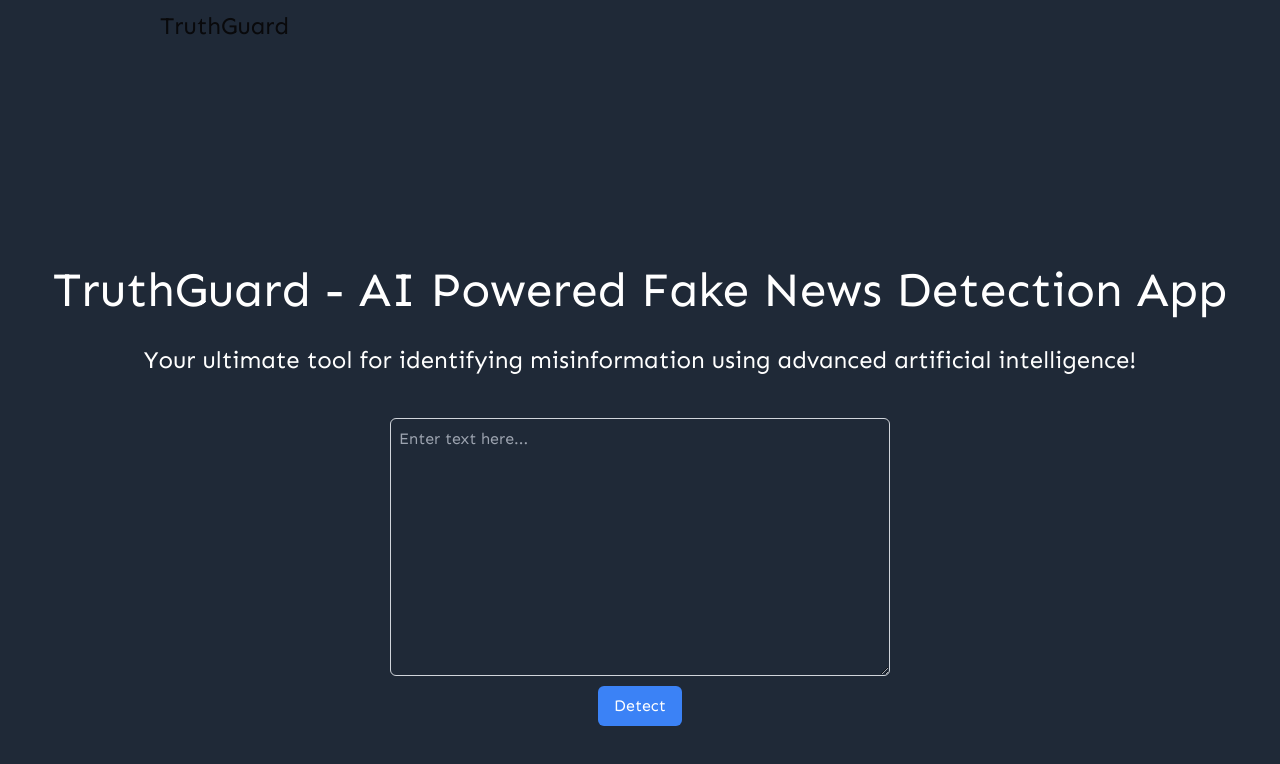
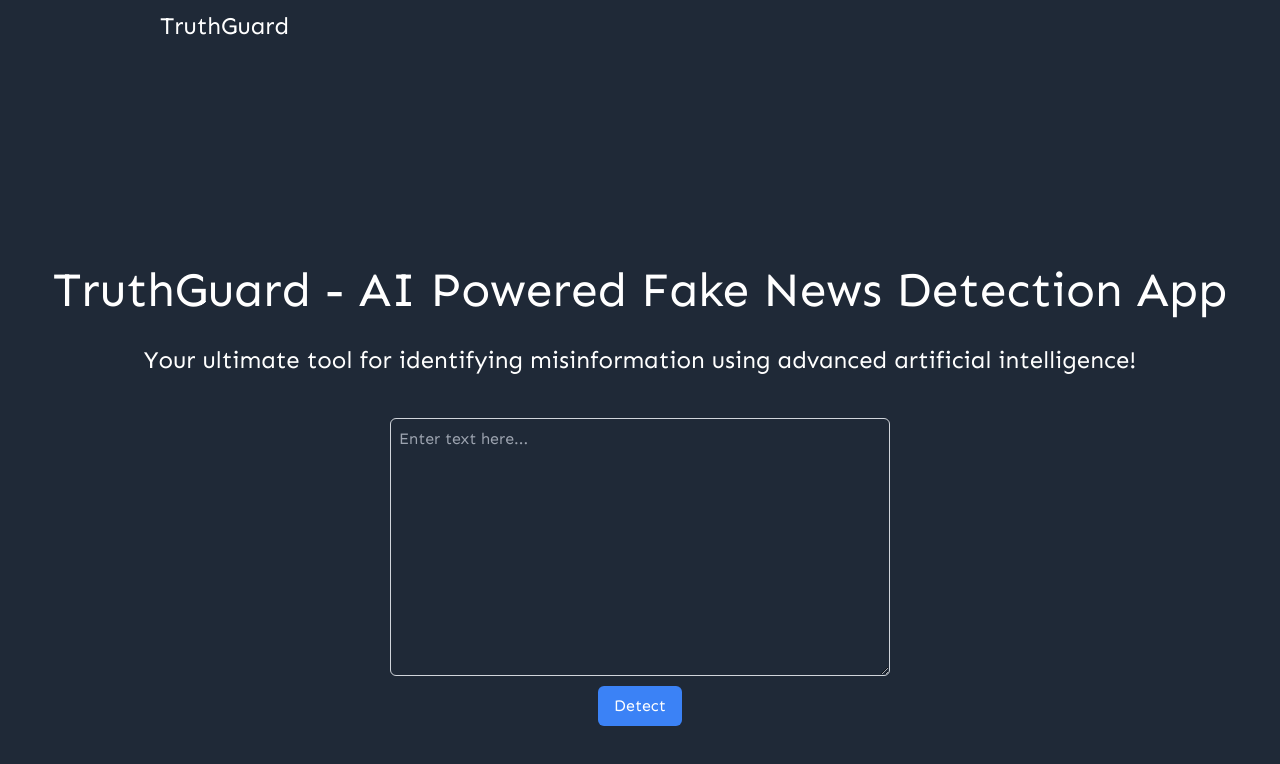
Before and after one commit to hassangulzar1/TruthGuard, a Next.js app: page / in a window 1280 px wide. Shown: the top 764 px of the page. Built offline with nearby package versions, Linux system fonts and the light colour scheme.

Commit message:
change navbar color

```diff
--- a/app/page.jsx
+++ b/app/page.jsx
@@ -4,7 +4,6 @@ import React, { useState } from "react";
 
 const Hero = () => {
   const [input, setInput] = useState("");
-  const [inputType, setInputType] = useState("text");
   const [result, setResult] = useState(null);
   const [error, setError] = useState(null);
 
--- a/components/Logo.jsx
+++ b/components/Logo.jsx
@@ -2,7 +2,7 @@ import React from "react";
 const Logo = () => {
   return (
     <div>
-      <h1 style={{ fontSize: "1.5rem" }}>TruthGuard</h1>
+      <h1 style={{ fontSize: "1.5rem", color: "white" }}>TruthGuard</h1>
     </div>
   );
 };
```
